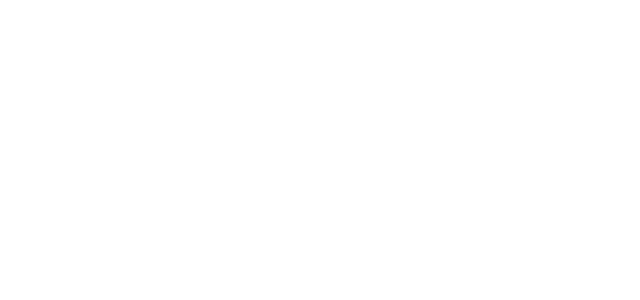
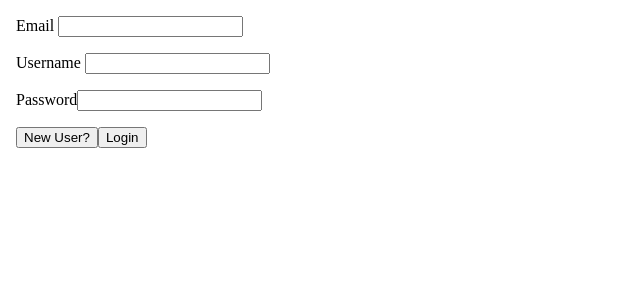
Before and after one commit to 220620NET/Craft-A-Cosmo, an Angular app in the folder CraftACosmini/CraftACosmini/: page / in a window 1280 px wide. Shown: the top 300 px of the page, without its empty margins (0-640 px from the left). Built offline with nearby package versions, Linux system fonts and the light colour scheme.

Commit message:
Login
Signed-off-by: krisholl <krisholl2022@gmail.com>

```diff
--- a/CraftACosmini/CraftACosmini/src/app/app.module.ts
+++ b/CraftACosmini/CraftACosmini/src/app/app.module.ts
@@ -16,9 +16,6 @@ import { Injectable } from '@angular/core';
     AppRoutingModule,
     FormsModule,
     ReactiveFormsModule,
-    FormControl,
-    FormBuilder,
-    Injectable
   ],
   providers: [],
   bootstrap: [AppComponent]
--- a/CraftACosmini/CraftACosmini/src/app/login/login.component.html
+++ b/CraftACosmini/CraftACosmini/src/app/login/login.component.html
@@ -8,48 +8,32 @@
 </head>
 <body>
     <div class="container">
-        <div class="login-from" *ngIf="mode==='login'">
+        <div class="login form-group" *ngIf="mode==='login'">
             <p>
                 <label for="email">Email </label>
                 <input id="email" name="email" class="form-control" type="text" [formControl]="email">
             </p>
             <p>
                 <label for="username">Username </label>
-                <input id="username" name="username" class="form-control" type="text" [formControl]="username">
+                <input id="username" name="username" class="form-control" type="text" [formControl]="username" >
             </p>
             <p>
                 <label for="password">Password</label>
-                <input id="password" name="password" class="form-control" type="password" [formControl]="password">
+                <input id="password" name="password" class="form-control" type="password" [formControl]="password" >
             </p>
         </div>
-        <div class="login-from" *ngIf="mode==='register'">
+        <div class="login form-group" *ngIf="mode==='register'">
             <p>
                 <label for="email">Email</label>
-                <input id="email" name="email" class="form-control" type="text" [formControl]="email">
+                <input type="text" id="email" name="email"  class="form-control" [formControl]="email" >
             </p>
             <p>
                 <label for="username">Username</label>
-                <input id="username" name="username" class="form-control" type="text" [formControl]="username">
+                <input id="username" name="username" class="form-control" type="text" [formControl]="username" >
             </p>
             <p>
                 <label for="password">Password</label>
-                <input id="password" name="password" class="form-control" type="password" [formControl]="password">
-            </p>
-            <p>
-                <label for="address-line-1">Address Line 1</label>
-                <input id="address-line-1" name="address-line-1" class="form-control" type="text" [formControl]="address">
-            </p>
-            <p>
-                <label for="city">City</label>
-                <input id="city" name="city" class="form-control" type="text" [formControl]="city">
-            </p>
-            <p>
-                <label for="state">State</label>
-                <input id="state" name="state" class="form-control" type="text" [formControl]="state">
-            </p>
-            <p>
-                <label for="zipcode">Zipcode</label>
-                <input id="zipcode" name="zipcode" class="form-control" type="number" [formControl]="zipcode">
+                <input id="password" name="password" class="form-control" type="password" [formControl]="password" >
             </p>
         </div>
         <div class="form-group">
--- a/CraftACosmini/CraftACosmini/src/app/login/login.component.ts
+++ b/CraftACosmini/CraftACosmini/src/app/login/login.component.ts
@@ -5,6 +5,7 @@ import { UserRegister } from '../models/UserRegister';
 import { ReactiveFormsModule } from '@angular/forms';
 import { FormBuilder } from '@angular/forms';
 import { Injectable } from '@angular/core';
+import { ConditionalExpr } from '@angular/compiler';
 @Component({
   selector: 'app-login',
   templateUrl: './login.component.html',
@@ -19,17 +20,19 @@ export class LoginComponent implements OnInit {
   address:FormControl=new FormControl('',[Validators.required]);
   city:FormControl=new FormControl('',[Validators.required]);
   state:FormControl=new FormControl('',[Validators.required]);
-  zipcode:FormControl=new FormControl('',[Validators.required]);
+  zipcode:FormControl=new FormControl(0,[Validators.required]);
   username:FormControl=new FormControl('');
   login():void{
     let user:UserLogin={
-      name:'',
+      name:'name',
       password:this.password.value
-    }
+    };
     if(this.email.value){
-      user.name=this.email.value
+      console.log('here in email')
+      user.name=this.email.value;
     }else if(this.username.value){
-      user.name=this.username.value
+      console.log('here in username')
+      user.name=this.username.value;
     }
     console.log(user)
   }
@@ -42,7 +45,7 @@ export class LoginComponent implements OnInit {
       city: this.city.value,
       state: this.state.value,
       zipcode: this.zipcode.value
-    }
+    };
     console.log(ur)
   }
   switchMode(a:string):void{
```
Also changed, not shown: 2 other files (tests, documents, lock files or other folders).
